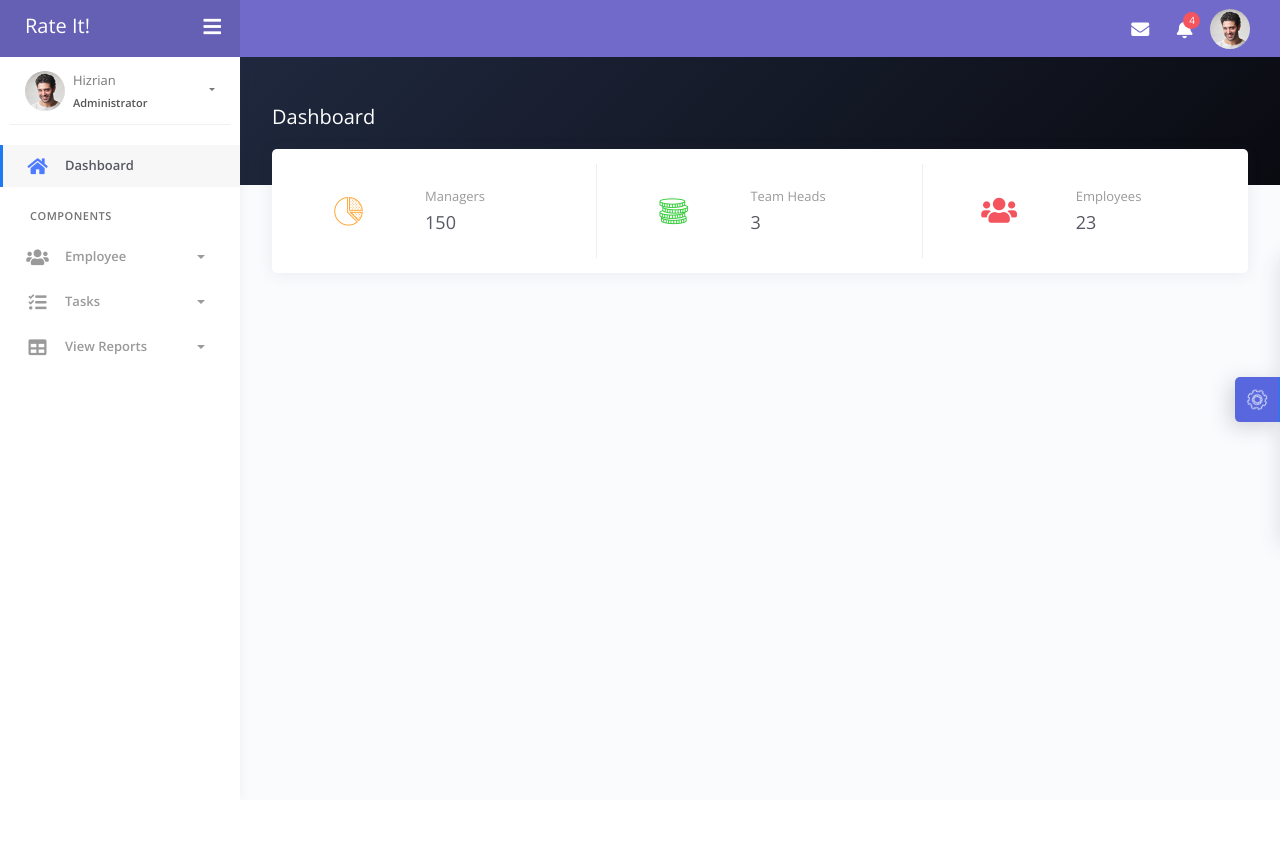
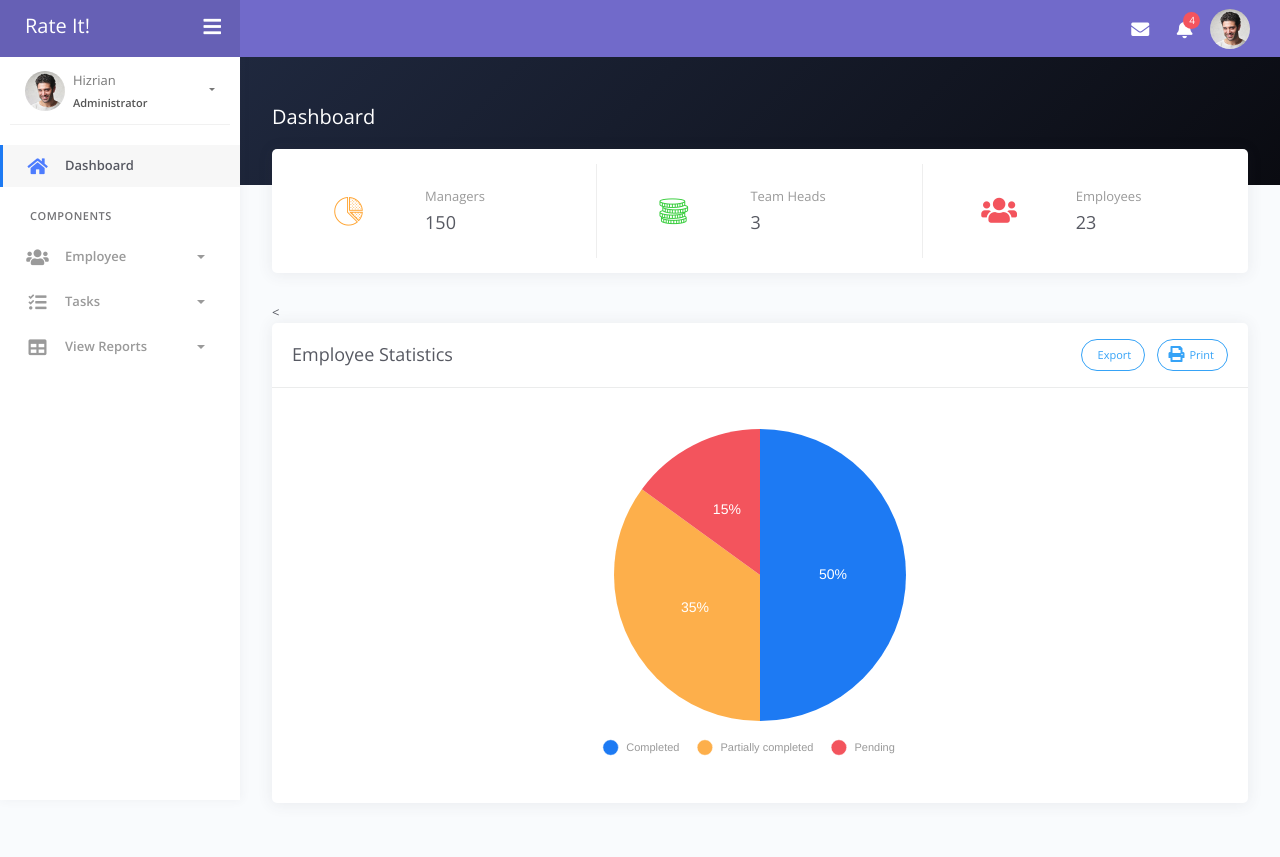
Before and after one commit to NikhilNagdev/PRS, a PHP site: page /Employee-management/public/team-head/index.php in a window 1280 px wide. Before the commit the page ends 546 px from the top, so only its background shows below. Run offline with PHP 8.4, Linux system fonts and the light colour scheme.

Commit message:
created graph

```diff
--- a/includes/header-logo.php
+++ b/includes/header-logo.php
@@ -1,7 +1,7 @@
 <div class="logo-header">
 
     <a href="index.html" class="logo">
-        <img src="../assets/img/logoazzara.svg" alt="navbar brand" class="navbar-brand">
+    <h1 class="navbar-brand text-white">Rate It!</h1>
     </a>
     <button class="navbar-toggler sidenav-toggler ml-auto" type="button" data-toggle="collapse" data-target="collapse" aria-expanded="false" aria-label="Toggle navigation">
 					<span class="navbar-toggler-icon">
--- a/includes/header.php
+++ b/includes/header.php
@@ -6,11 +6,11 @@
     <link rel="icon" href="https://localhost/Employee-management/assets/img/icon.ico" type="image/x-icon"/>
 
     <!-- Fonts and icons -->
-    <script src="https://localhost/Employee-management/assets/js/plugin/webfont/webfont.min.js"></script>
+    <script src="https://localhost/PRS/assets/js/plugin/webfont/webfont.min.js"></script>
     <script>
         WebFont.load({
             google: {"families":["Open+Sans:300,400,600,700"]},
-            custom: {"families":["Flaticon", "Font Awesome 5 Solid", "Font Awesome 5 Regular", "Font Awesome 5 Brands"], urls: ['https://localhost/Employee-management/assets/css/fonts.css']},
+            custom: {"families":["Flaticon", "Font Awesome 5 Solid", "Font Awesome 5 Regular", "Font Awesome 5 Brands"], urls: ['https://localhost/PRS/assets/css/fonts.css']},
             active: function() {
                 sessionStorage.fonts = true;
             }
@@ -18,6 +18,6 @@
     </script>
 
     <!-- CSS Files -->
-    <link rel="stylesheet" href="https://localhost/Employee-management/assets/css/bootstrap.min.css">
-    <link rel="stylesheet" href="https://localhost/Employee-management/assets/css/azzara.min.css">
+    <link rel="stylesheet" href="https://localhost/PRS/assets/css/bootstrap.min.css">
+    <link rel="stylesheet" href="https://localhost/PRS/assets/css/azzara.min.css">
 </head>
--- a/public/team-head/index.php
+++ b/public/team-head/index.php
@@ -3,31 +3,10 @@ require_once "../../document_root.php";
 ?>
 <!DOCTYPE html>
 <html lang="en">
-<head>
-    <meta http-equiv="X-UA-Compatible" content="IE=edge" />
-    <title>Performance rating system</title>
-    <meta content='width=device-width, initial-scale=1.0, shrink-to-fit=no' name='viewport' />
-    <link rel="icon" href="../../assets/img/icon.ico" type="image/x-icon"/>
-
-    <!-- Fonts and icons -->
-    <script src="../../assets/js/plugin/webfont/webfont.min.js"></script>
-    <script>
-        WebFont.load({
-            google: {"families":["Open+Sans:300,400,600,700"]},
-            custom: {"families":["Flaticon", "Font Awesome 5 Solid", "Font Awesome 5 Regular", "Font Awesome 5 Brands"], urls: ['../../assets/css/fonts.css']},
-            active: function() {
-                sessionStorage.fonts = true;
-            }
-        });
-    </script>
-
-    <!-- CSS Files -->
-    <link rel="stylesheet" href="../../assets/css/bootstrap.min.css">
-    <link rel="stylesheet" href="../../assets/css/azzara.min.css">
-
-    <!-- CSS Just for demo purpose, don't include it in your project -->
-    <link rel="stylesheet" href="../../assets/css/demo.css">
-</head>
+<?php
+$page_title = "TeamHead";
+include_once ($_SERVER['DOCUMENT_ROOT']."/includes/header.php");
+?>
 <body>
 <div class="wrapper">
     <!--
@@ -35,23 +14,9 @@ require_once "../../document_root.php";
     -->
     <div class="main-header" data-background-color="purple">
         <!-- Logo Header -->
-        <div class="logo-header">
-
-            <a href="index.html" class="logo">
-                <h1 class="navbar-brand text-white">Rate It!</h1>
-            </a>
-            <button class="navbar-toggler sidenav-toggler ml-auto" type="button" data-toggle="collapse" data-target="collapse" aria-expanded="false" aria-label="Toggle navigation">
-					<span class="navbar-toggler-icon">
-						<i class="fa fa-bars"></i>
-					</span>
-            </button>
-            <button class="topbar-toggler more"><i class="fa fa-ellipsis-v"></i></button>
-            <div class="navbar-minimize">
-                <button class="btn btn-minimize btn-rounded">
-                    <i class="fa fa-bars"></i>
-                </button>
-            </div>
-        </div>
+        <?php
+        include_once ($_SERVER['DOCUMENT_ROOT']."/includes/header-logo.php")
+        ?>
         <!-- End Logo Header -->
 
         <!-- Navbar Header -->
@@ -145,6 +110,37 @@ require_once "../../document_root.php";
                         </div>
                     </div>
                 </div>
+                <<div class="row">
+                    <div class="col-md-12">
+                        <div class="card">
+                            <div class="card-header">
+                                <div class="card-head-row">
+                                    <div class="card-title">Employee Statistics</div>
+                                    <div class="card-tools">
+                                        <a href="#" class="btn btn-info btn-border btn-round btn-sm mr-2">
+												<span class="btn-label">
+													<i class="fa fa-pencil"></i>
+												</span>
+                                            Export
+                                        </a>
+                                        <a href="#" class="btn btn-info btn-border btn-round btn-sm">
+												<span class="btn-label">
+													<i class="fa fa-print"></i>
+												</span>
+                                            Print
+                                        </a>
+                                    </div>
+                                </div>
+                            </div>
+                            <div class="card-body">
+                                <div class="chart-container" style="min-height: 375px">
+                                    <canvas id="lineChart"></canvas>
+                                </div>
+                                <div id="myChartLegend"></div>
+                            </div>
+                        </div>
+                    </div>
+                </div>
 
 
             </div>
@@ -234,5 +230,48 @@ require_once "../../document_root.php";
 <!-- Azzara DEMO methods, don't include it in your project! -->
 <script src="../../assets/js/setting-demo.js"></script>
 <script src="../../assets/js/demo.js"></script>
+<script>
+    var pie=document.getElementById('lineChart').getContext('2d');
+    var myPieChart = new Chart(pie, {
+        type: 'pie',
+        data: {
+            datasets: [{
+                data: [50, 35, 15],
+                backgroundColor :["#1d7af3","#fdaf4b","#f3545d"],
+                borderWidth: 0
+            }],
+            labels: ['Completed', 'Partially completed', 'Pending']
+        },
+        options : {
+            responsive: true,
+            maintainAspectRatio: false,
+            legend: {
+                position : 'bottom',
+                labels : {
+                    fontColor: 'rgb(154, 154, 154)',
+                    fontSize: 11,
+                    usePointStyle : true,
+                    padding: 20
+
+
+                }
+            },
+            pieceLabel: {
+                render: 'percentage',
+                fontColor: 'white',
+                fontSize: 14,
+            },
+            tooltips: false,
+            layout: {
+                padding: {
+                    left: 20,
+                    right: 20,
+                    top: 20,
+                    bottom: 20
+                }
+            }
+        }
+    })
+</script>
 </body>
 </html>
```
Also changed, not shown: database/models/Process.php (added, +52 -0 lines), database/models/Rating.php (added, +7 -0 lines), public/employee/index.php (+6 -42 lines), public/manager/index.php (+39 -67 lines).
